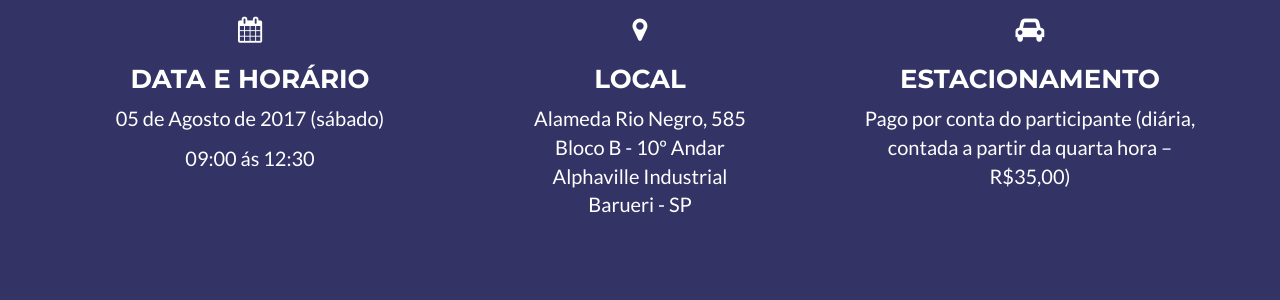
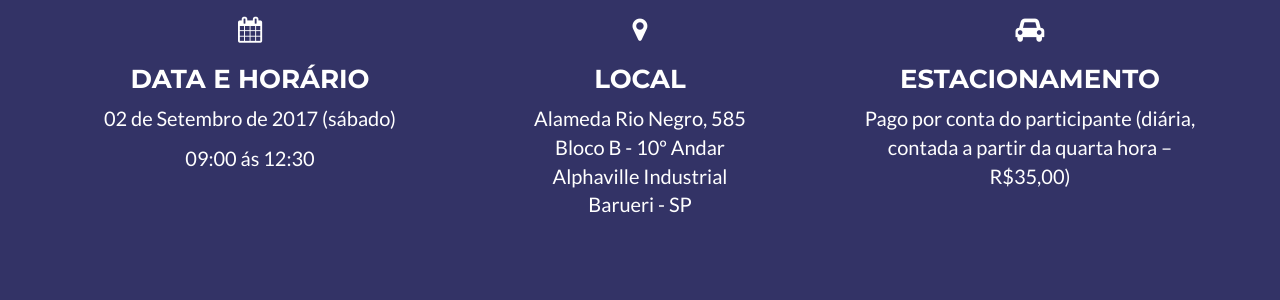
Before and after one commit to gft-technical-practices/2017-workshop-2, a Jekyll site: the page built from index.html, in a window 1280 px wide and 900 px high, scrolled down 6667 px. Shown: the part 244-544 px from the top of the window. Built offline with Jekyll 4.4.1, drawn with Linux system fonts in a browser that asks for light colours.

Commit message:
Update info.html

```diff
--- a/_includes/info.html
+++ b/_includes/info.html
@@ -23,7 +23,7 @@
 							<h3><i class="fa fa-calendar" aria-hidden="true"></i></h3>
 							<h3>Data e Horário</h3>
 							<p>
-							  05 de Agosto de 2017 (sábado)
+							  02 de Setembro de 2017 (sábado)
 							<p>
 							<p>
 							  09:00 ás 12:30
```
